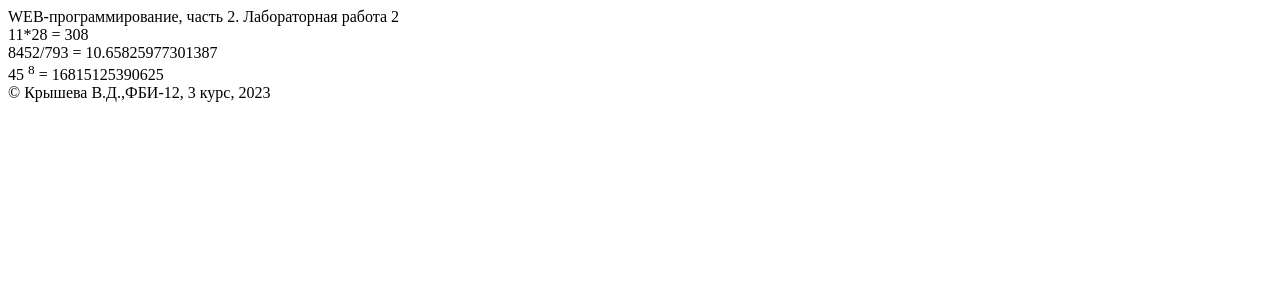
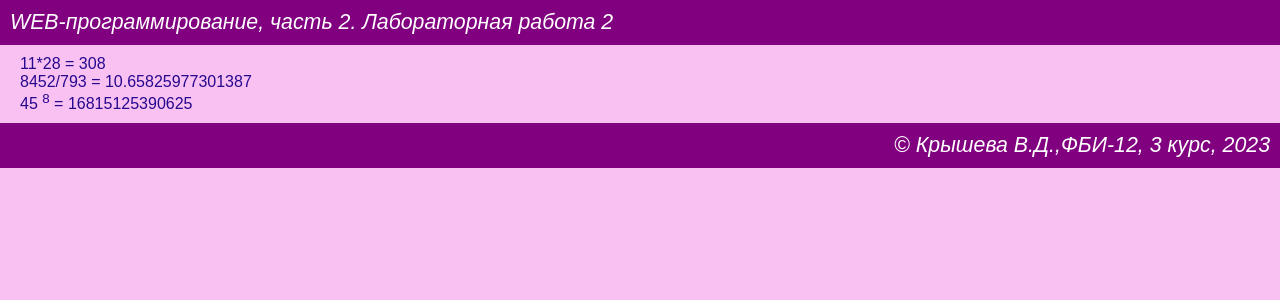
Before and after one commit to hiiamvika/cautious-guide, a Flask app: page /lab2/example in a window 1280 px wide. Shown: the top 300 px of the page. Run offline with Flask 3, Linux system fonts and the light colour scheme.

Commit message:
Создание стилей

```diff
--- /dev/null
+++ b/static/main.css
@@ -0,0 +1,41 @@
+img {
+    height: 417px;
+    border-radius: 20px;
+    margin: 10px auto 20px;
+    display: block;
+}
+body {
+    background-color: rgb(249, 193, 241);
+    color: rgb(37, 7, 142);
+    font-family: Arial;
+    margin: 0px;
+}
+header {
+    background: purple;
+    color: rgb(255, 255, 255);
+    padding: 10px;
+    font-size: 16pt;
+    font-style: italic;
+}
+footer {
+    background: purple;
+    color: rgb(255, 255, 255);
+    padding: 10px;
+    font-size: 16pt;
+    font-style: italic;
+    text-align: right;
+    margin: 0%;
+}
+h1 {
+    margin: 15px;
+
+}
+p {
+    margin: 15px;
+}
+a {
+    margin: 15px;
+}
+main {
+    margin: 10px 20px;
+}
--- a/templates/example.html
+++ b/templates/example.html
@@ -4,6 +4,7 @@
     <meta charset="UTF-8">
     <meta name="viewport" content="width=device-width, initial-scale=1.0">
     <title>Крышева В.Д. {{lab2}}</title>
+    <link rel="stylesheet" href="{{url_for('static', filename='main.css')}}">
 </head>
 <body>
     <header>
```
